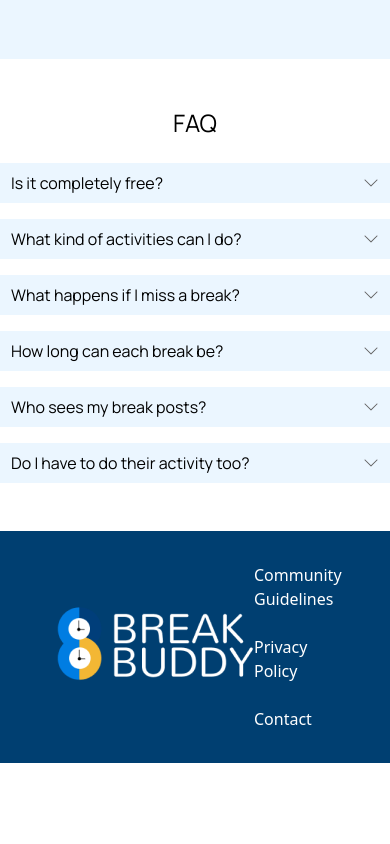
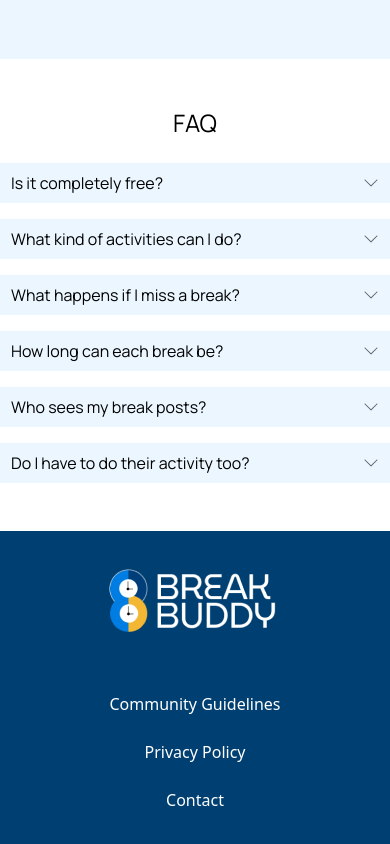
Before and after one commit to Break-Buddy/Break-Buddy-React, a React (Vite) app: page / in a window 390 px wide. Shown: the part 1542-2386 px from the top of the page. Before the commit the page ends 2305 px from the top, so only its background shows below. Built offline with nearby package versions, Linux system fonts and the light colour scheme; the HTML template or start-up script is replaced by a standard one.

Commit message:
changed footer logo, adjusted mobile view

```diff
--- a/src/components/Footer.jsx
+++ b/src/components/Footer.jsx
@@ -14,9 +14,9 @@
   ];
   return (
     <div className="bg-[#003F71] px-9 py-8">
-      <div className="flex items-center justify-between">
+      <div className="flex flex-col md:flex-row items-center justify-between gap-12 md:gap-0">
         <img src={BBLogo2} alt="" />
-        <div className="flex flex-col gap-6 text-white">
+        <div className="flex flex-col gap-6 text-white items-center md:items-start">
           {footerLinks.map((link, i) => (
             <div key={i}>
               <a href="#">{link.title}</a>
```
Also changed, not shown: src/assets/BBLogo2.png.
